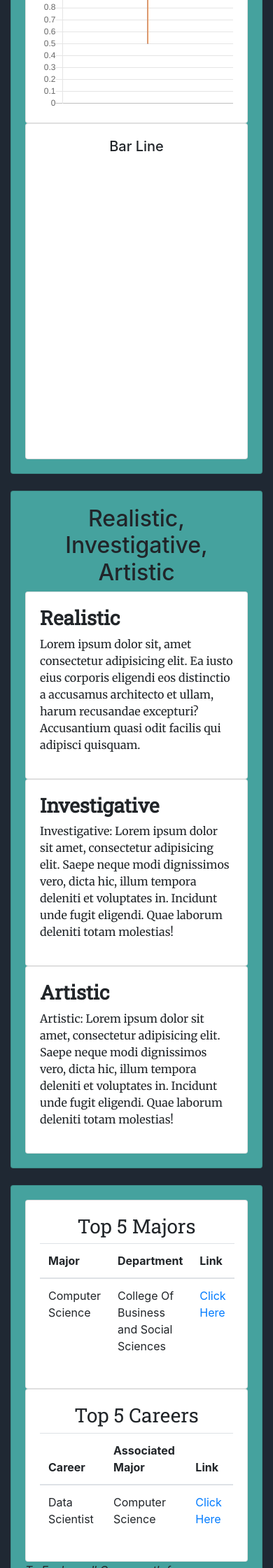
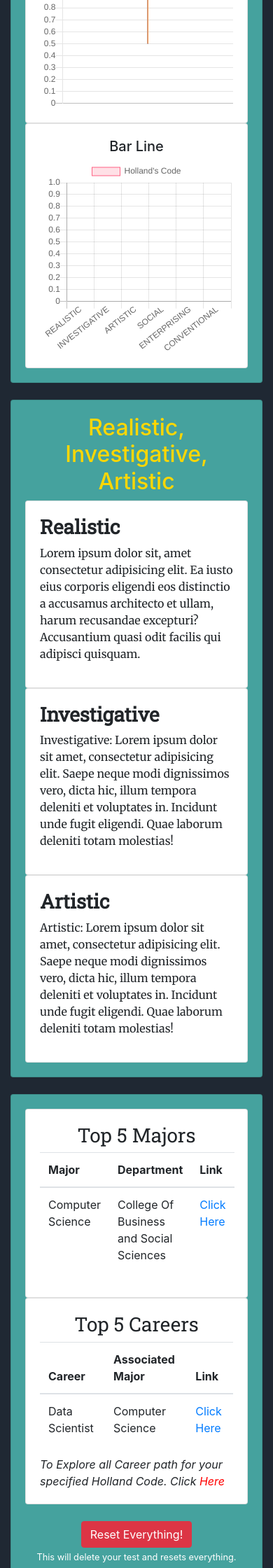
Before and after one commit to onthir/hollandCode, a Django app: page /results/ in a window 390 px wide; the page is wider, and only the part inside the window is pictured. Shown: the part 400-2640 px from the top of that part at 70% size. Run offline with Django 3.2, Linux system fonts and the light colour scheme; a user stored in the database is signed in; data comes from the database, SQL or seed files in the repository; both versions use the stored data as it was after the commit; some libraries are stand-ins or nearby versions.

Commit message:
Second Beta release

```diff
--- a/accounts/templates/accounts/register.html
+++ b/accounts/templates/accounts/register.html
@@ -7,8 +7,9 @@
     <div class="row">
         <div class="col s12 m12 l8">
             <div class="card">
-                <h4 class="text-center">Register a Free Account</h4>
+
                 <div class="card-body">
+                    <h3 class="text-center">Register a Free Account</h3>
                     {% if error_message %}
 
                     <span><i style="color: red;">{{ error_message }}</i></span>
--- a/main/static/css/style.css
+++ b/main/static/css/style.css
@@ -24,3 +24,16 @@
 #baseCard{
     background-color: #45a29e;
 }
+
+/* card capsule */
+#capsule{
+    background-color: #45a29e;
+}
+
+#finish{
+    color: gold;
+}
+
+#finish2{
+    color: red;
+}
--- /dev/null
+++ b/main/templates/main/line.html
@@ -0,0 +1,40 @@
+<script>
+    var ctx = document.getElementById('bar').getContext('2d');
+    var myChart = new Chart(ctx, {
+        type: 'bar',
+        data: {
+            labels: {{ keys | upper | safe}},
+            fillOpacity: 1.0,
+            datasets: [{
+                label: 'Holland\'s Code',
+                data: {{ values }},
+                backgroundColor: [
+                    'rgba(255, 99, 132, 0.2)',
+                    'rgba(54, 162, 235, 0.2)',
+                    'rgba(255, 206, 86, 0.2)',
+                    'rgba(75, 192, 192, 0.2)',
+                    'rgba(153, 102, 255, 0.2)',
+                    'rgba(255, 159, 64, 0.2)'
+                ],
+                borderColor: [
+                    'rgba(255, 99, 132, 1)',
+                    'rgba(54, 162, 235, 1)',
+                    'rgba(255, 206, 86, 1)',
+                    'rgba(75, 192, 192, 1)',
+                    'rgba(153, 102, 255, 1)',
+                    'rgba(255, 159, 64, 1)'
+                ],
+                borderWidth: 1
+            }]
+        },
+        options: {
+            scales: {
+                yAxes: [{
+                    ticks: {
+                        beginAtZero: true
+                    }
+                }]
+            }
+        }
+    });
+    </script>
--- a/main/templates/main/results.html
+++ b/main/templates/main/results.html
@@ -6,7 +6,7 @@
 <div class="container">
     <div class="card" id="baseCard">
         <div class="card-body">
-            <h3 class="text-center">Congratulations! You have completed the assessment. </h3>
+            <h3 class="text-center" id="finish">Congratulations! You have completed the assessment. </h3>
             <p class="text-center"><i class="text-center">Below is the detail of your assessment</i></p>
             <div class="row">
                 <div class="col-md-6">
@@ -23,8 +23,8 @@
                     <div class="card">
                         <div class="card-body">
                             <h5 class="text-center">Bar Line</h5>
-                            <canvas id="pie" width="400" height="400"></canvas>
-                            {% include 'main/pie.html' %}
+                            <canvas id="bar" width="400" height="400"></canvas>
+                            {% include 'main/line.html' %}
                         </div>
                     </div>
                 </div>
@@ -36,7 +36,7 @@
     <!-- create next card -->
     <div class="card" id="baseCard">
         <div class="card-body">
-            <h2 class="text-center">{{ verdict }}</h2>
+            <h2 class="text-center" id="finish">{{ verdict }}</h2>
             {% for top in listResults %}
 
             {% if top == "Realistic" %}
@@ -194,14 +194,21 @@
                                         <td><a href="https://www.ulm.edu/cbss/computerscience/">Click Here</a></td>
                                     </tr>
                                 </tbody>
+
                             </table>
+                            <div class="text-left">
+                                <i>To Explore all Career path for your specified Holland Code. Click <a href="{{ linkBuild }}" id="finish2">Here</a></i>
+                            </div>
                         </div>
                     </div>
                 </div>
             </div>
                 <!-- text cleft -->
-    <div class="text-left">
-        <i>To Explore all Career path for your specified Holland Code. Click <a href="{{ linkBuild }}">Here</a></i>
+
+<br>
+    <div class="text-center">
+        <a href="{% url 'main:master_reset' %}" class="btn btn-danger" onclick="return confirm('Are you sure you want to delete this item?');">Reset Everything!</a> <br>
+        <small class="text-center" style="color: white;">This will delete your test and resets everything.</small>
     </div>
         </div>
     </div>
--- a/main/urls.py
+++ b/main/urls.py
@@ -17,4 +17,5 @@
     path('verified/', views.verified, name="verified"),
     path('endTest/', views.endTest, name="end_test"),
     path('results/', views.results, name="results"),
+    path('master-reset/', views.master_reset, name="master_reset")
 ]
--- a/main/views.py
+++ b/main/views.py
@@ -15,7 +15,7 @@
             print("Yes")
             # load the last session
             session = sessions.first()
-            return redirect("main:verified")
+            return redirect("main:results")
         else:
             # create new session
             if request.method == "POST":
@@ -276,3 +276,15 @@
             # get top three out of the results
         else:
             return redirect("main:home")
+
+# master reset
+def master_reset(request):
+    if request.user.is_authenticated:
+        # get the session
+        session = Session.objects.get(user=request.user)
+
+        # delete it
+        session.delete()
+        return redirect("main:home")
+    else:
+        return redirect("accounts:login")
```
Also changed, not shown: accounts/templates/accounts/login.html (+16 -2 lines), db.sqlite3.
